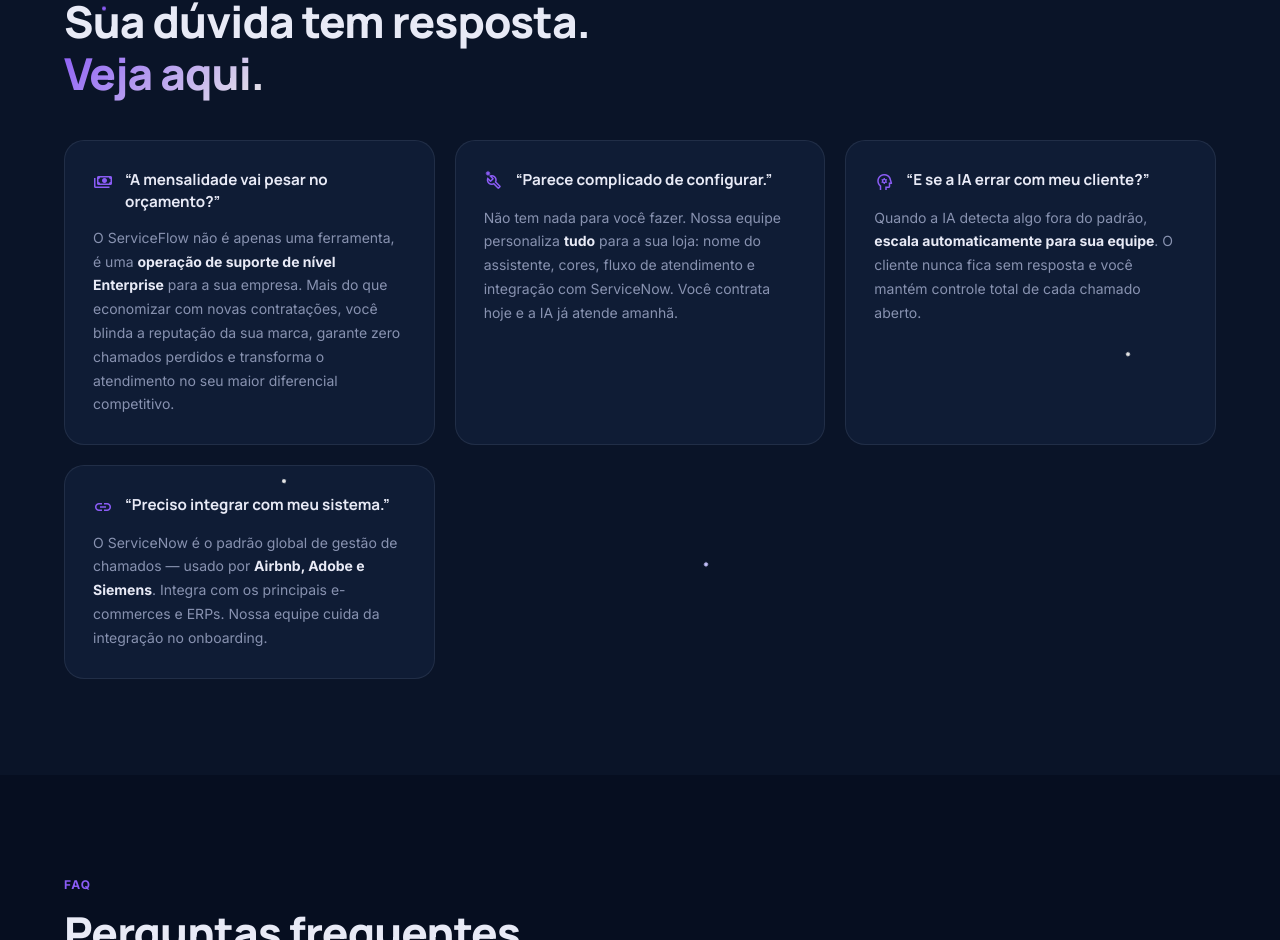
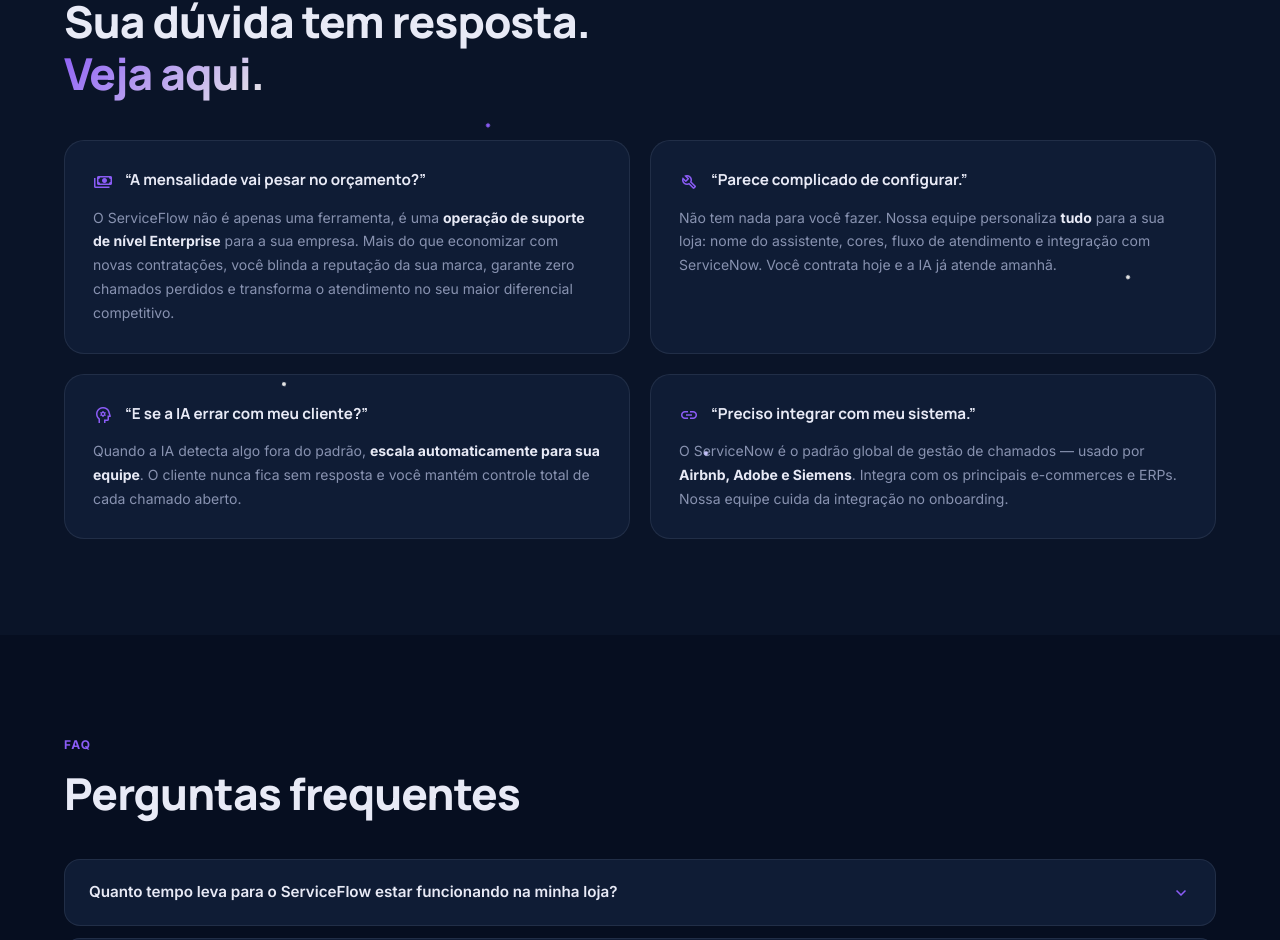
Before and after one commit to ThiagoVenturaV/serviceflow, a React (Vite) app: page / in a window 1280 px wide. Shown: the part 4882-5822 px from the top of the page. Built offline with nearby package versions, Linux system fonts and the light colour scheme.

Commit message:
UI: Fix no grid de Objeções para manter layout 2x2 (2 colunas) em telas grandes

```diff
--- a/src/pages/LandingPage.css
+++ b/src/pages/LandingPage.css
@@ -772,7 +772,7 @@
 
 .objections-grid {
   display: grid;
-  grid-template-columns: repeat(auto-fit, minmax(300px, 1fr));
+  grid-template-columns: repeat(2, 1fr);
   gap: 1.25rem;
   margin-top: 2.5rem;
 }
@@ -984,6 +984,7 @@
   .hero-actions { flex-direction: column; }
   .btn-primary.btn-large,
   .btn-ghost { width: 100%; justify-content: center; }
+  .objections-grid { grid-template-columns: 1fr; }
 }
 
 /* ── Animated Backgrounds ──────────────────────────────────────
```
